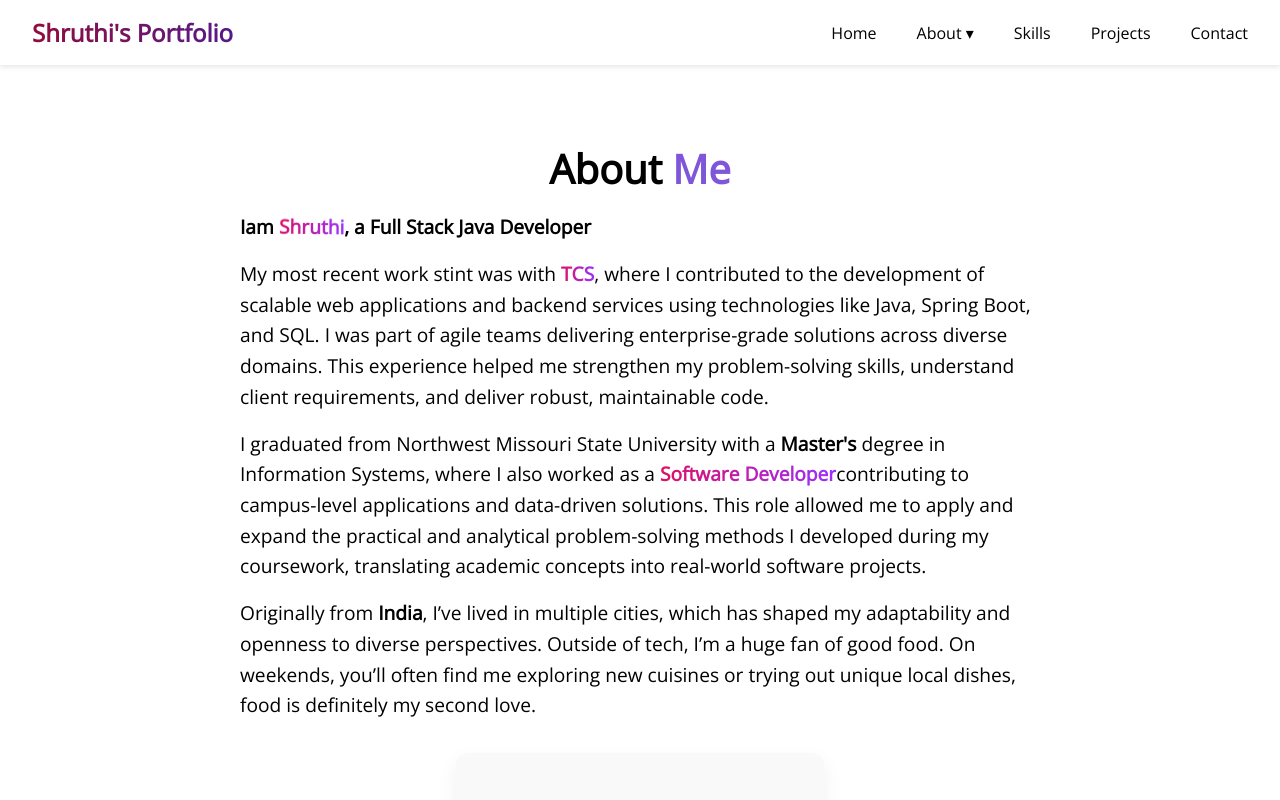
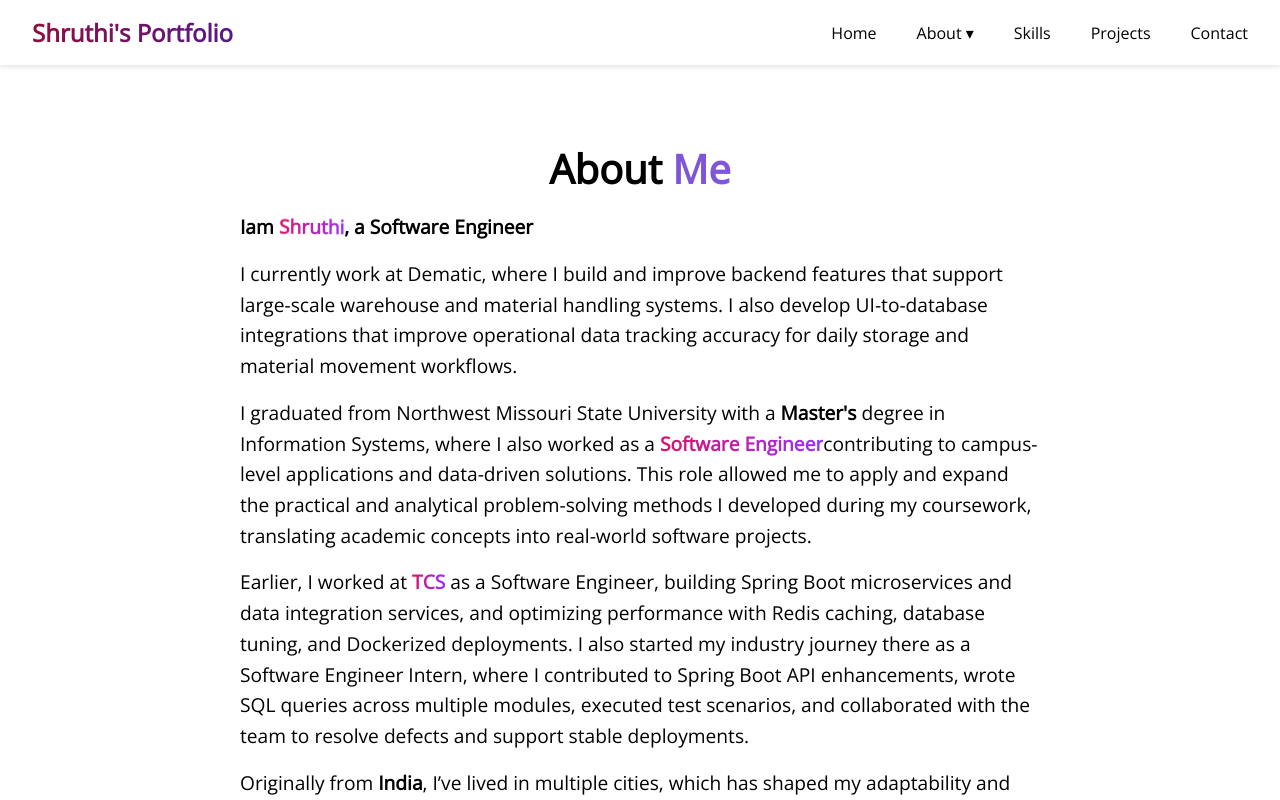
Before and after one commit to shruthipillala/portfolio, a React (Create React App) app: page / in a window 1280 px wide. Both pictures are taken after a click on the element "About ▾". Shown: the top 800 px of the page. Built offline with nearby package versions, Linux system fonts and the light colour scheme.

Commit message:
Update portfolio content and resume alignment

```diff
--- a/src/components/About.jsx
+++ b/src/components/About.jsx
@@ -22,19 +22,12 @@ const About = () => {
         About <span>Me</span>
       </h2>
       <p className="about-intro">
-        {/* Iam Shruthi, a Full Sack Java Developer */}
-        Iam <span className="name-highlight">Shruthi</span>, a Full Stack Java Developer
+
+        Iam <span className="name-highlight">Shruthi</span>, a Software Engineer
       </p>
       <p className="about-subtext">
-        My most recent work stint was with <a
-          href="https://www.tcs.com"
-          target="_blank"
-          rel="noopener noreferrer"
-          className="name-highlight-copmany"
-        >
-          TCS
-        </a>
-        , where I contributed to the development of scalable web applications and backend services using technologies like Java, Spring Boot, and SQL. I was part of agile teams delivering enterprise-grade solutions across diverse domains. This experience helped me strengthen my problem-solving skills, understand client requirements, and deliver robust, maintainable code.
+        I currently work at  Dematic, where I build and improve backend features that support large-scale warehouse and material handling systems. I also develop UI-to-database integrations that improve operational data tracking accuracy for daily storage and material movement workflows.
+
         <br />
       </p>
       <p className="about-description">
@@ -47,7 +40,19 @@ const About = () => {
           Northwest Missouri State University
         </a> with a <Link to="/about/education" className="link-no-underline">
           <b>Master's</b>
-        </Link>{" "} degree in Information Systems, where I also worked as a <Link to="/about/journey" className="name-highlight-copmany">Software Developer</Link>contributing to campus-level applications and data-driven solutions. This role allowed me to apply and expand the practical and analytical problem-solving methods I developed during my coursework, translating academic concepts into real-world software projects.
+        </Link>{" "} degree in Information Systems, where I also worked as a <Link to="/about/journey" className="name-highlight-copmany">Software Engineer</Link>contributing to campus-level applications and data-driven solutions. This role allowed me to apply and expand the practical and analytical problem-solving methods I developed during my coursework, translating academic concepts into real-world software projects.
+      </p>
+      <p className="about-description">
+        Earlier, I worked at{" "}
+        <a
+          href="https://www.tcs.com"
+          target="_blank"
+          rel="noopener noreferrer"
+          className="name-highlight-copmany"
+        >
+          TCS
+        </a>{" "}
+        as a Software Engineer, building Spring Boot microservices and data integration services, and optimizing performance with Redis caching, database tuning, and Dockerized deployments. I also started my industry journey there as a Software Engineer Intern, where I contributed to Spring Boot API enhancements, wrote SQL queries across multiple modules, executed test scenarios, and collaborated with the team to resolve defects and support stable deployments.
       </p>
       <p className="about-description">
         Originally from <b>India</b>, I’ve lived in multiple cities, which has shaped my adaptability and openness to diverse perspectives. Outside of tech, I’m a huge fan of good food. On weekends, you’ll often find me exploring new cuisines or trying out unique local dishes, food is definitely my second love.
--- a/src/sections/Experience.jsx
+++ b/src/sections/Experience.jsx
@@ -4,35 +4,84 @@ import { motion } from "framer-motion";
 import "../styles/styles.css";
 import TCSlogo3 from "../assets/TCSlogo3.jpg";
 
+// const experienceData = [
+//   {
+//     title: "Software Engineer",
+//     company: "Tata Consultancy Services, Hyderabad, India",
+//     location: "Hyderabad, India",
+//     duration: "May 2022 - Dec 2023",
+//      bgImageClass: "tcs-background",
+//     points: [
+//       "Architected and scaled 15+ high-performance RESTful microservices for a large-scale enterprise data platform, integrating secure authentication (JWT) and optimizing throughput with Redis caching and asynchronous processing",
+// "Contributed to a high-availability distributed system on AWS, leveraging Docker/Kubernetes for orchestration and proactively monitoring system health to ensure 99.9% system availability",
+// "Improved data retrieval efficiency by optimizing PostgreSQL and MongoDB queries with advanced indexing techniques, boosting speed by 30% for critical data pipelines",
+// "Collaborated effectively across global time zones in Agile sprints, successfully translating user requirements into executable technical tasks"
+
+//     ]
+//   },
+//   {
+//     title: "Software Developer",
+//     company: "Northwest Missouri State University, Maryville, Missouri",
+//     location: "Maryville, Missouri",
+//     duration: "Aug 2024 - May 2025",
+//     points: [
+//       "Led the end-to-end system design and full-stack development for mission-critical academic web applications, ensuring high reliability and maintainability for hundreds of users",
+// "Optimized PostgreSQL schema and refined backend business logic, achieving a 30% reduction in API response times for high-volume data retrieval through efficient indexing and caching",
+// "Engineered reusable and accessible user interfaces using React.js, Tailwind CSS, and Material-UI , enhancing the user experience across all devices",
+// "Drove the technical requirements process by collaborating with faculty and instructional designers, translating complex needs into concrete technical specifications"
+
+//     ]
+//   },
+// ];
+
+
 const experienceData = [
   {
     title: "Software Engineer",
-    company: "Tata Consultancy Services, Hyderabad, India",
-    location: "Hyderabad, India",
-    duration: "May 2022 - Dec 2023",
-     bgImageClass: "tcs-background",
+    company: "Dematic",
+    location: "Grand Rapids, MI",
+    duration: "July 2025 - Present",
+    bgImageClass: "dematic-background",
     points: [
-      "Architected and scaled 15+ high-performance RESTful microservices for a large-scale enterprise data platform, integrating secure authentication (JWT) and optimizing throughput with Redis caching and asynchronous processing",
-"Contributed to a high-availability distributed system on AWS, leveraging Docker/Kubernetes for orchestration and proactively monitoring system health to ensure 99.9% system availability",
-"Improved data retrieval efficiency by optimizing PostgreSQL and MongoDB queries with advanced indexing techniques, boosting speed by 30% for critical data pipelines",
-"Collaborated effectively across global time zones in Agile sprints, successfully translating user requirements into executable technical tasks"
-
+      "Refactored backend logic to support modern hardware configurations, improving system reliability and reducing integration errors by 20% across multiple customer deployments.",
+      "Developed features connecting user interfaces to centralized databases, increasing data tracking accuracy for daily storage and material movement operations by 15%."
     ]
   },
   {
-    title: "Software Developer",
-    company: "Northwest Missouri State University, Maryville, Missouri",
-    location: "Maryville, Missouri",
-    duration: "Aug 2024 - May 2025",
+    title: "Software Engineer",
+    company: "Northwest Missouri State University",
+    location: "Maryville, MO",
+    duration: "August 2024 - May 2025",
     points: [
-      "Led the end-to-end system design and full-stack development for mission-critical academic web applications, ensuring high reliability and maintainability for hundreds of users",
-"Optimized PostgreSQL schema and refined backend business logic, achieving a 30% reduction in API response times for high-volume data retrieval through efficient indexing and caching",
-"Engineered reusable and accessible user interfaces using React.js, Tailwind CSS, and Material-UI , enhancing the user experience across all devices",
-"Drove the technical requirements process by collaborating with faculty and instructional designers, translating complex needs into concrete technical specifications"
-
+      "Designed and deployed a Java Spring Boot full-stack application with PostgreSQL to automate academic workflows for 10K+ users, reducing manual processing by 25%.",
+      "Implemented automated document validation and server-side sanitization using Spring Boot, reducing corrupted file uploads by 30% and improving data reliability.",
+      "Built 10+ reusable UI components using React and Tailwind CSS and partnered with stakeholders to translate requirements into scalable features, improving delivery speed by 20%."
     ]
   },
+  {
+    title: "Software Engineer",
+    company: "Tata Consultancy Services Ltd",
+    location: "Hyderabad, India",
+    duration: "August 2021 - December 2023",
+    bgImageClass: "tcs-background",
+    points: [
+      "Designed and maintained Java Spring Boot microservices using an event-driven architecture, processing 1.2M+ transactions per day with 99.9% production availability.",
+      "Built high-throughput data integration services using multi-threaded Java processing, improving reporting data ingestion speed by 50% through parallel execution.",
+      "Optimized backend APIs and deployments by implementing Redis caching, tuning PostgreSQL and MongoDB queries, and migrating to Dockerized microservices, reducing latency by 35% and deployment time by 60%."
+    ]
+  },
+  {
+    title: "Software Engineer Intern",
+    company: "Tata Consultancy Services Ltd",
+    location: "Remote",
+    duration: "February 2021 - August 2021",
+    points: [
+      "Developed and refined 8–10 Java-based backend API components within a Spring Boot environment, contributing to feature enhancements and bug fixes.",
+      "Maintained data integrity across 4 application modules by writing 10+ SQL queries and executing 15+ test scenarios to support stable production deployments."
+    ]
+  }
 ];
+
 
 const Experience = () => {
   return (
--- a/src/sections/Hero.jsx
+++ b/src/sections/Hero.jsx
@@ -30,10 +30,10 @@ function Hero() {
                         >
                             <TypeAnimation
                                 sequence={[
-                                    'Frontend Developer', 1500,
-                                    'React.js Developer', 1500,
-                                    'Java Developer', 1500,
-                                    'Full Stack Developer', 2000
+                                    'Software Engineer', 1500,
+                                    'Backend Engineer (Java / Spring Boot)', 2000,
+                                    'Full Stack Engineer', 1500,
+                                    'Cloud-Native Developer', 2000
                                 ]}
                                 wrapper="span"
                                 speed={50}
@@ -70,7 +70,7 @@ function Hero() {
                             transition={{ delay: 0.9, duration: 0.8 }}
                         >
 
-                            <a href={`${process.env.PUBLIC_URL}/FullStackResume.pdf`}
+                            <a href={`${process.env.PUBLIC_URL}/Shruthi_Pillala.pdf`}
                                 target="_blank" rel="noopener noreferrer" className="hero-btn">
                                 View Resume
                             </a>
```
Also changed, not shown: 2 other files (tests, documents, lock files or other folders).
